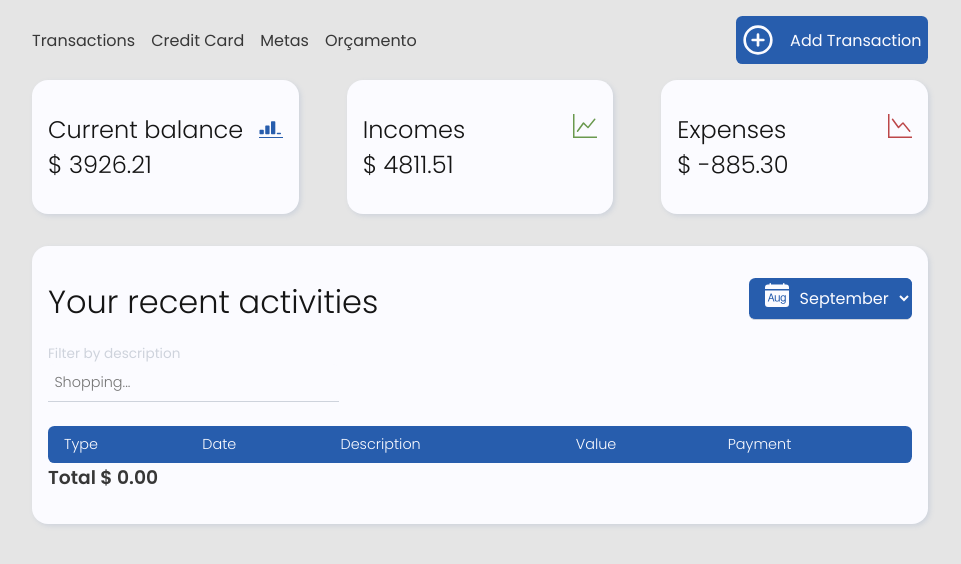
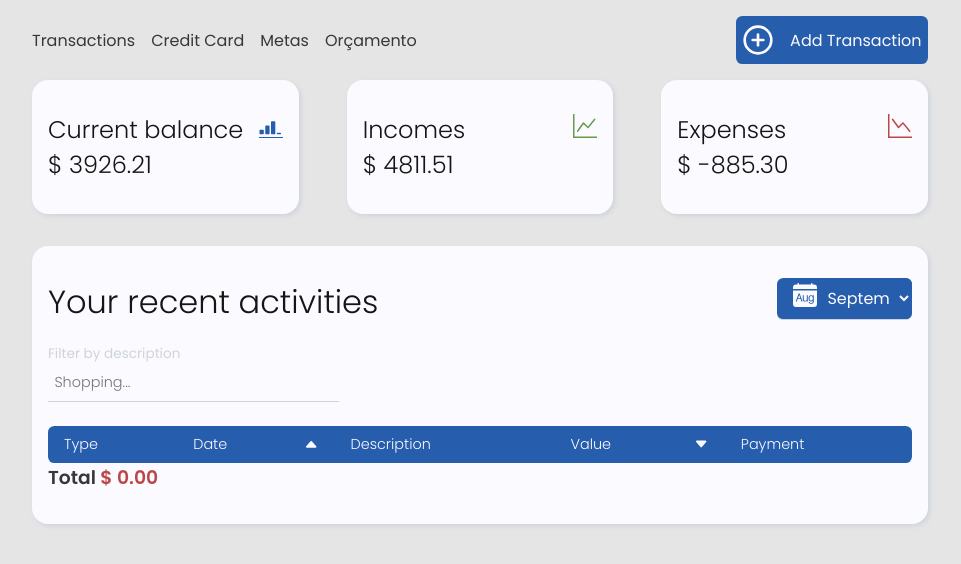
Before and after one commit to anasofiamelo/finances-app, a React (Create React App) app: page /transactions in a window 1280 px wide. Shown: the top 564 px of the page, without its empty margins (160-1121 px from the left). Built offline with nearby package versions, Linux system fonts and the light colour scheme.

Commit message:
adding sort types to transactions table

```diff
--- a/src/components/Transactions/Transaction.jsx
+++ b/src/components/Transactions/Transaction.jsx
@@ -1,10 +1,9 @@
-import { useState, useReducer, useEffect } from "react";
+import { useReducer, useEffect } from "react";
 import { useTransactions } from "../../context/finances.context";
 import {
   Container,
   TransactionsList,
   TransactionHeader,
-  InputLabel,
 } from "../../components";
 import moment from "moment";
 import transactionTypes from "../../hooks/transactionTypes";
@@ -67,7 +66,18 @@ const Transaction = (props) => {
         <TransactionsList transactions={selectedBalance.filteredTransactions} />
       </div>
 
-      <h3>Total $ {totalBalanceTransactions}</h3>
+      <h3>
+        Total{" "}
+        <span
+          style={{
+            color: `${
+              totalBalanceTransactions > 0 ? "var(--green)" : "var(--red)"
+            }`,
+          }}
+        >
+          $ {totalBalanceTransactions}
+        </span>
+      </h3>
     </Container>
   );
 };
--- a/src/components/Transactions/TransactionsList.jsx
+++ b/src/components/Transactions/TransactionsList.jsx
@@ -1,23 +1,62 @@
+import { useState } from "react";
 import moment from "moment";
+import { BsFillCaretUpFill, BsFillCaretDownFill } from "react-icons/bs";
 import { Table } from "../../components";
 import { incomesIcons, expensesIcons } from "../../utils";
+import { useEffect } from "react";
 
 const TransactionsList = (props) => {
-  const mappedTransactions = props.transactions.map((transaction) => {
-    const { value, date, payment, description, type } = transaction;
+  const { transactions } = props;
+
+  const [showDecrescentDate, setShowDecrescentDate] = useState(false);
+  const [showDecrescentValue, setShowDecrescentValue] = useState(false);
+  const [sortedTransactions, setSortedTransactions] = useState(transactions);
+
+  const toggleDecrescentDateHandler = () =>
+    setShowDecrescentDate((prev) => !prev);
+
+  const toggleDecrescentValueHandler = () =>
+    setShowDecrescentValue((prev) => !prev);
+
+  useEffect(() => {
+    const sortCrescentDate = () =>
+      transactions.sort((a, b) => a.date.getTime() - b.date.getTime());
+
+    const sortDecrescentDate = () =>
+      transactions.sort((a, b) => b.date.getTime() - a.date.getTime());
+
+    setSortedTransactions(
+      showDecrescentDate ? sortDecrescentDate() : sortCrescentDate()
+    );
+  }, [showDecrescentDate, transactions]);
+
+  useEffect(() => {
+    const sortCrescentValue = () =>
+      transactions.sort((a, b) => a.value - b.value);
+
+    const sortDecrescentValue = () =>
+      transactions.sort((a, b) => b.value - a.value);
+
+    setSortedTransactions(
+      showDecrescentValue ? sortDecrescentValue() : sortCrescentValue()
+    );
+  }, [showDecrescentValue, transactions]);
+
+  const mappedTransactions = sortedTransactions.map((transaction) => {
+    let { value, date, payment, description, type } = transaction;
+
+    value = value.toFixed(2);
+
     const valueColor = value > 0 ? "var(--green)" : "var(--red)";
+    const formattedDate = moment(date).format("DD/MM/YYYY");
+    const isIncome = value > 0;
+
     return (
-      <tr
-        style={{
-          borderBottom: "1px solid var(--light-grey)",
-        }}
-      >
-        <td>{value > 0 ? incomesIcons[type] : expensesIcons[type]}</td>
-        <td>{moment(date).format("DD/MM/YYYY")}</td>
+      <tr>
+        <td>{isIncome ? incomesIcons[type] : expensesIcons[type]}</td>
+        <td>{formattedDate}</td>
         <td>{description}</td>
-        <td style={{ color: valueColor, fontWeight: 500 }}>
-          $ {value.toFixed(2)}
-        </td>
+        <td style={{ color: valueColor, fontWeight: 500 }}>$ {value}</td>
         <td>{payment}</td>
       </tr>
     );
@@ -28,9 +67,31 @@ const TransactionsList = (props) => {
       thead={
         <>
           <th>Type</th>
-          <th>Date</th>
+          <th
+            onClick={toggleDecrescentDateHandler}
+            className="space-between row"
+            style={{ cursor: "pointer" }}
+          >
+            Date
+            {showDecrescentDate ? (
+              <BsFillCaretDownFill />
+            ) : (
+              <BsFillCaretUpFill />
+            )}
+          </th>
           <th>Description</th>
-          <th>Value</th>
+          <th
+            onClick={toggleDecrescentValueHandler}
+            className="space-between row"
+            style={{ cursor: "pointer" }}
+          >
+            Value
+            {showDecrescentValue ? (
+              <BsFillCaretUpFill />
+            ) : (
+              <BsFillCaretDownFill />
+            )}
+          </th>
           <th>Payment</th>
         </>
       }
--- a/src/components/ui/Select.jsx
+++ b/src/components/ui/Select.jsx
@@ -9,7 +9,7 @@ const Select = (props) => {
       <div className="row">
         {props.selectIcon && <span>{props.selectIcon}</span>}
         <select
-          style={{ ...props.style }}
+          style={{ ...props.style, width: "100%" }}
           value={props.value}
           onChange={props.onChange}
           id={props.id}
--- a/src/index.css
+++ b/src/index.css
@@ -193,6 +193,6 @@ a {
   font-size: 1.7rem;
   color: var(--white);
   border-radius: 50%;
-  padding: 0.2rem;
+  padding: 0.1rem;
   margin-top: 0.3rem;
 }
--- a/src/table.css
+++ b/src/table.css
@@ -16,6 +16,7 @@ tbody tr {
   color: var(--dark-black);
   transition: all 0.2s;
   cursor: pointer;
+  border-bottom: 1px solid var(--light-grey);
 }
 tbody tr:hover {
   background-color: var(--light-grey);
--- a/src/utils/Transactions/typeofIncomes.js
+++ b/src/utils/Transactions/typeofIncomes.js
@@ -1,4 +1,4 @@
-import { BsCashCoin, BsThreeDots, BsBriefcase } from "react-icons/bs";
+import { BsCashCoin, BsThreeDots, BsBriefcaseFill } from "react-icons/bs";
 
 const typeofIncomes = ["Salary", "Benefit", "Others"];
 
@@ -10,7 +10,7 @@ export const incomesIcons = {
     />
   ),
   Benefit: (
-    <BsBriefcase
+    <BsBriefcaseFill
       className="type_icons"
       style={{ backgroundColor: "#8c2f39" }}
     />
--- a/src/utils/finances.js
+++ b/src/utils/finances.js
@@ -44,14 +44,14 @@ const finances = [
   {
     type: "Supermarket",
     description: "Telefrango",
-    date: new Date("10/01/2022"),
+    date: new Date("10/04/2022"),
     value: -258.24,
     payment: "Cash",
   },
   {
     type: "Maintenance",
     description: "Carro",
-    date: new Date("10/01/2022"),
+    date: new Date("10/08/2022"),
     value: -258.24,
     payment: "Cash",
   },
```
Also changed, not shown: src/components/Transactions/TransactionHeader.jsx (+8 -1 lines).
